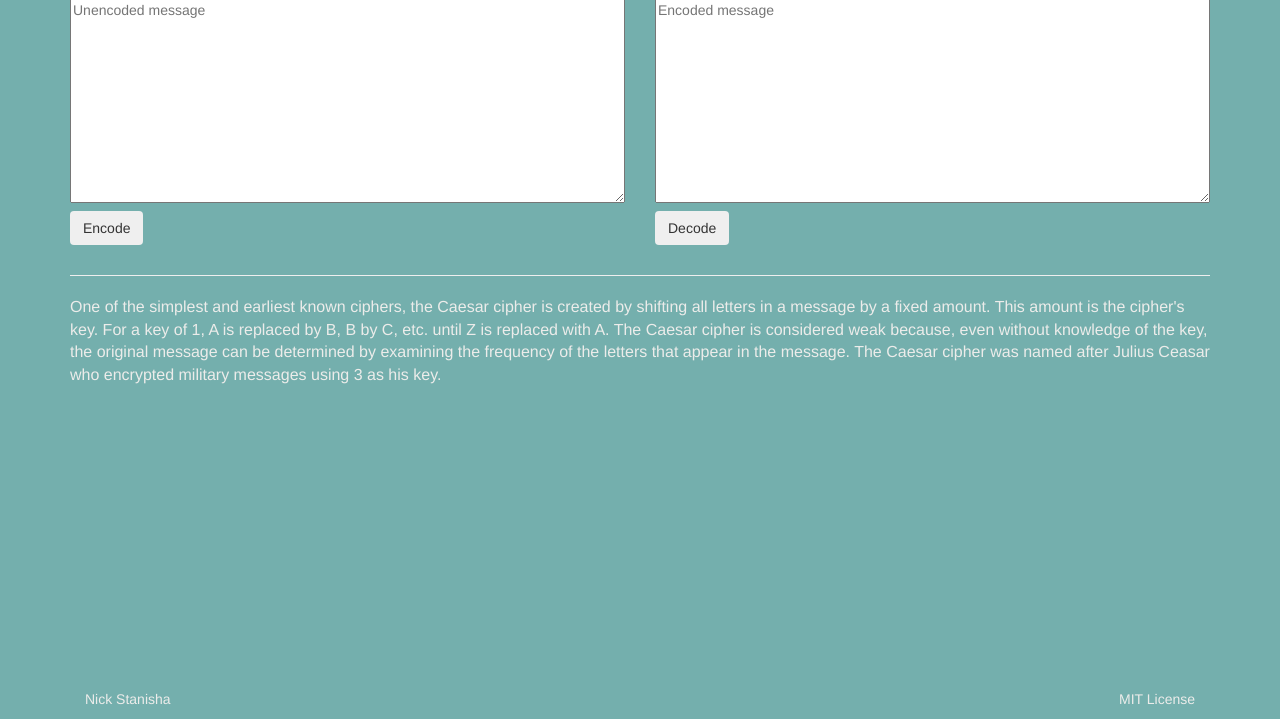
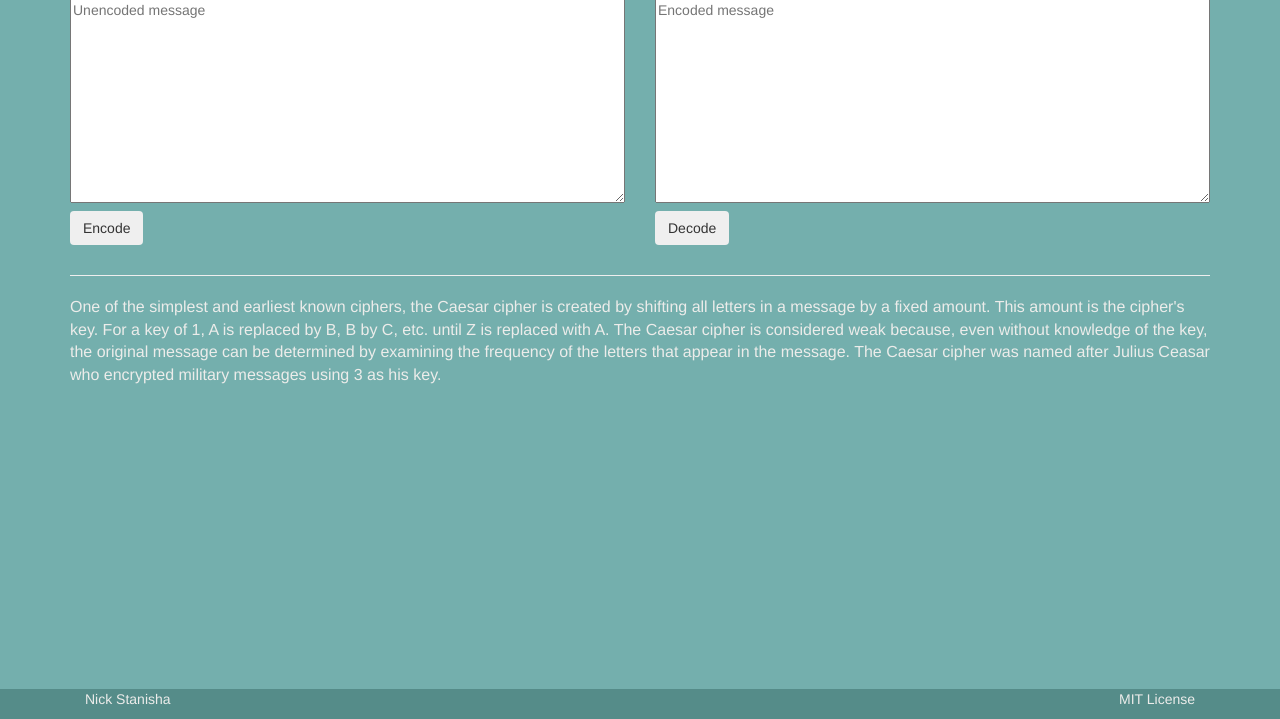
Before and after one commit to nickstanisha/ciphers, a plain HTML site: page index.html in a window 1280 px wide. Shown: the part 81-800 px from the top of the page. Drawn offline with nearby package versions, Linux system fonts and the light colour scheme.

Commit message:
Added screenshot for readme, added background to footer to prevent text overlap

```diff
--- a/index.html
+++ b/index.html
@@ -196,7 +196,7 @@
 	</div>
 </div>
 
-<footer class="footer navbar-fixed-bottom">
+<footer class="footer navbar-fixed-bottom" style="background-color: #558C89;">
 	<div class="container">
 		<div class="col-sm-6" style="tex-align: left; float: left">
 			<p href="http://nickstanisha.github.io" style="color: #ECECEA">Nick Stanisha</p>
```
Also changed, not shown: img/page.png (added).
